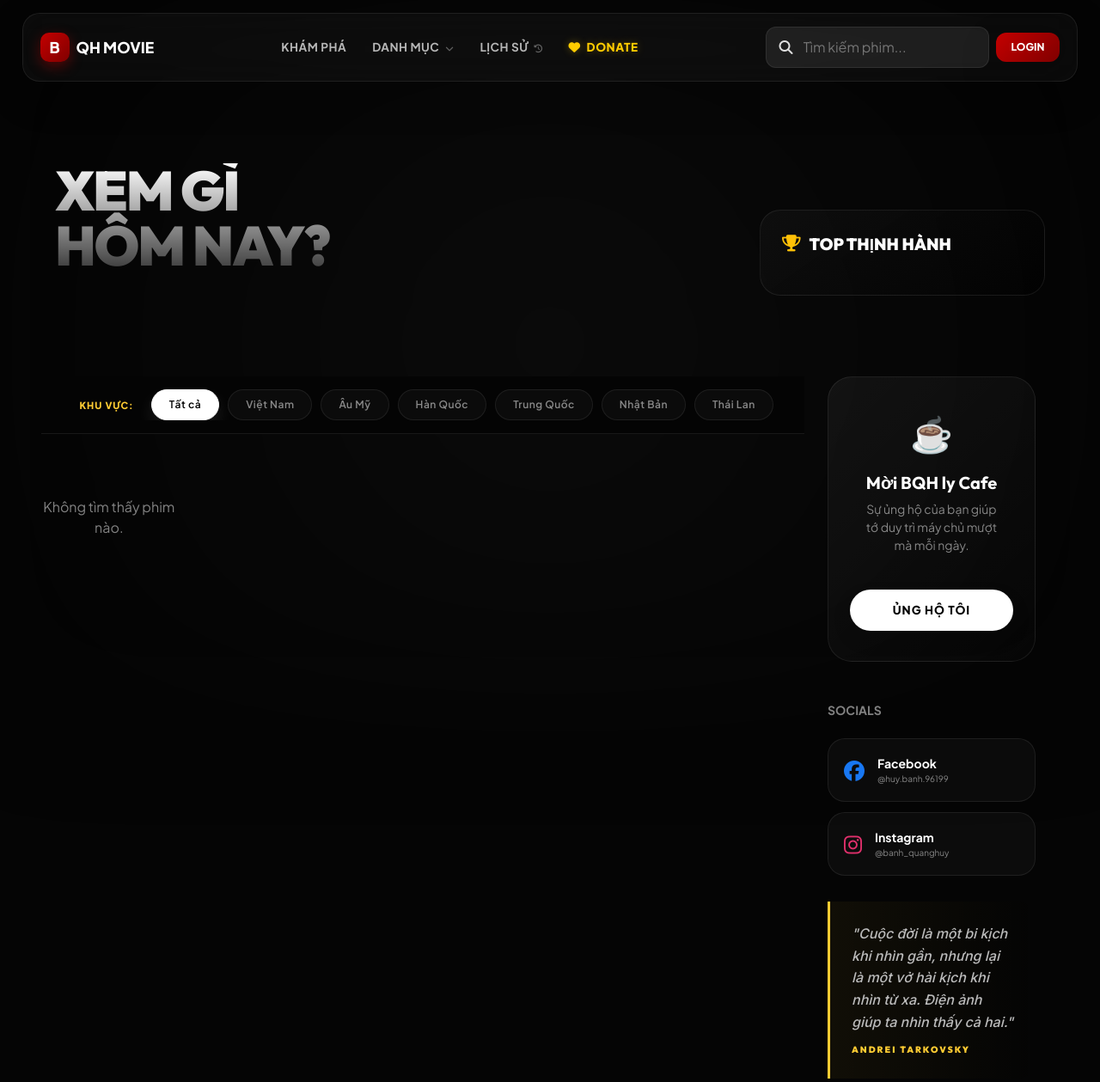
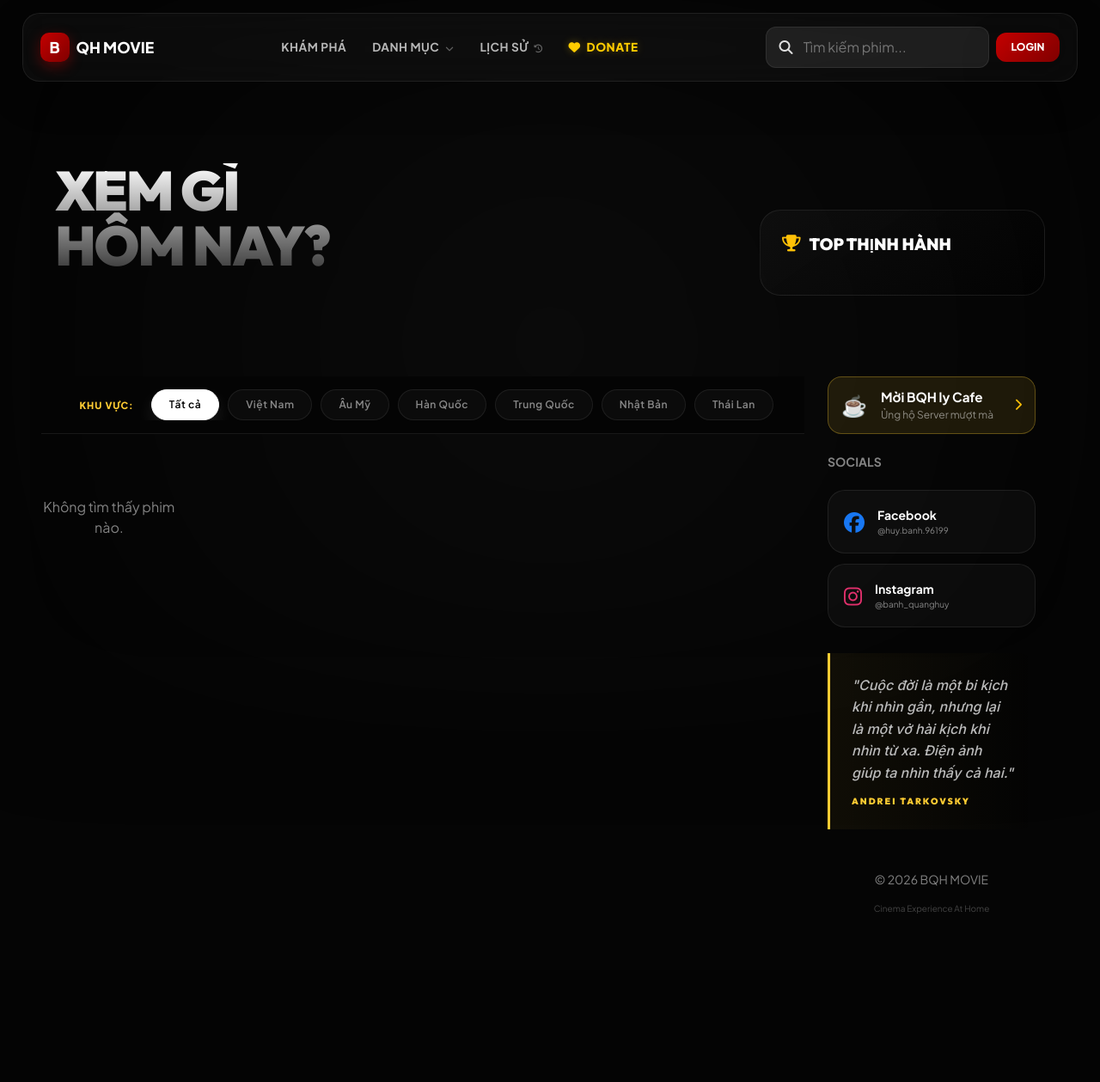
Before and after one commit to bhuy0870-stack/movie, a Django app: page / in a window 1280 px wide. Shown: the top 1259 px of the page at 86% size. After the commit the page ends 1063 px from the top, so only its background shows below. Run offline with Django 5.2, Linux system fonts and the light colour scheme; data that the repository does not hold is empty.

Commit message:
style: thu nho widget donate o sidebar

```diff
--- a/main/templates/main/home.html
+++ b/main/templates/main/home.html
@@ -18,7 +18,7 @@
     }
 
     body { cursor: auto !important; }
-    a, button, .m-card, .swiper-slide { cursor: pointer !important; }
+    a, button, .m-card, .swiper-slide, .donate-widget-cute { cursor: pointer !important; }
 
     #page-loader { position: fixed; inset: 0; background: #050505; z-index: 10000; display: none; justify-content: center; align-items: center; }
     .spinner-cinema { width: 45px; height: 45px; border: 3px solid rgba(255,255,255,0.1); border-top: 3px solid var(--primary-gold); border-radius: 50%; animation: spin 0.8s linear infinite; }
@@ -116,9 +116,28 @@
     .m-meta span.quality { color: var(--primary-gold); border: 1px solid var(--primary-gold); padding: 0 4px; border-radius: 4px; font-size: 0.6rem; }
 
     .sidebar-wrapper { position: sticky; top: 100px; padding: 0 15px; }
-    .donate-widget-cute { background: linear-gradient(135deg, rgba(255,255,255,0.05), rgba(255,255,255,0.01)); border: 1px solid var(--glass-border); border-radius: 28px; padding: 35px 25px; text-align: center; }
-    .btn-cute { background: #fff; color: #000; font-weight: 800; border: none; padding: 14px; width: 100%; border-radius: 50px; margin-top: 25px; font-size: 0.85rem; letter-spacing: 1px; transition: 0.4s; box-shadow: 0 10px 20px rgba(0,0,0,0.2); }
-    .btn-cute:hover { transform: translateY(-5px); background: var(--primary-gold); }
+
+    /* CSS CHO WIDGET DONATE MỚI (OPTION 2) */
+    .donate-widget-cute {
+        background: rgba(255, 204, 51, 0.1); /* Màu nền vàng nhẹ trong suốt */
+        border: 1px solid rgba(255, 204, 51, 0.3);
+        border-radius: 16px;
+        padding: 12px 15px;
+        display: flex;
+        align-items: center;
+        justify-content: space-between;
+        transition: 0.3s;
+        cursor: pointer;
+        text-decoration: none;
+    }
+    .donate-widget-cute:hover {
+        background: rgba(255, 204, 51, 0.2);
+        transform: translateY(-3px);
+        box-shadow: 0 10px 20px rgba(0,0,0,0.3);
+        border-color: var(--primary-gold);
+    }
+    /* KẾT THÚC CSS WIDGET DONATE MỚI */
+
     .social-card { display: flex; align-items: center; gap: 15px; padding: 18px; background: var(--surface); border: 1px solid var(--glass-border); border-radius: 20px; text-decoration: none !important; margin-bottom: 12px; transition: 0.3s; }
     .social-card:hover { background: rgba(255,255,255,0.06); transform: translateX(8px); border-color: rgba(255,255,255,0.2); }
 
@@ -208,11 +227,15 @@
 
         <div class="col-lg-3 sidebar-col mt-5 mt-lg-0">
             <div class="sidebar-wrapper">
-                <div class="donate-widget-cute mb-5">
-                    <div style="font-size: 2.5rem;">☕</div>
-                    <h5 class="fw-bold text-white mt-3" style="font-family: var(--text-display);">Mời BQH ly Cafe</h5>
-                    <p class="text-white-50 small px-3">Sự ủng hộ của bạn giúp tớ duy trì máy chủ mượt mà mỗi ngày.</p>
-                    <button class="btn-cute" data-bs-toggle="modal" data-bs-target="#donateModal">ỦNG HỘ TÔI</button>
+                <div class="donate-widget-cute mb-4" data-bs-toggle="modal" data-bs-target="#donateModal">
+                    <div class="d-flex align-items-center gap-3">
+                        <div style="font-size: 1.5rem;">☕</div>
+                        <div style="text-align: left;">
+                            <div class="fw-bold text-white" style="font-size: 0.95rem;">Mời BQH ly Cafe</div>
+                            <div class="text-white-50" style="font-size: 0.75rem;">Ủng hộ Server mượt mà</div>
+                        </div>
+                    </div>
+                    <i class="fas fa-chevron-right text-warning small"></i>
                 </div>
                 <div class="mb-4">
                     <h6 class="fw-bold text-white-50 small mb-4 letter-spacing-2">SOCIALS</h6>
```
